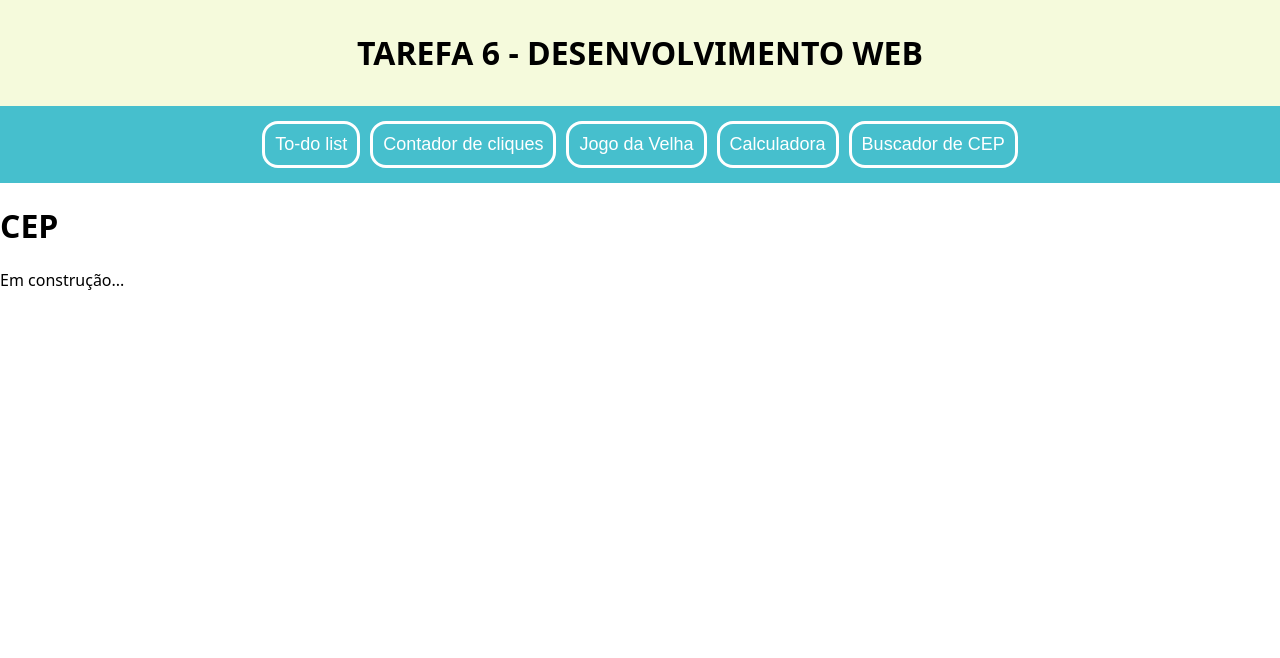
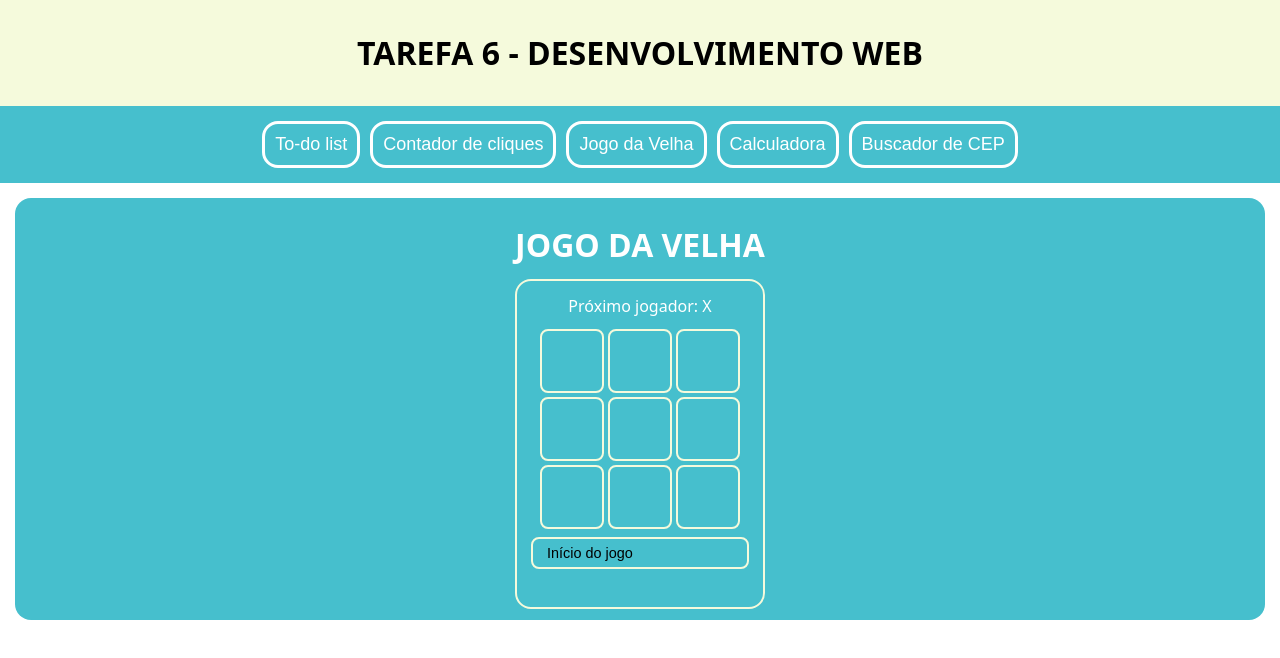
Before and after one commit to MarcosOTVieira/Tarefa_6_DW, a React (Create React App) app: page / in a window 1280 px wide. Both pictures are taken after a click on the button "Jogo da Velha". Shown: the top 658 px of the page. Built offline with nearby package versions, Linux system fonts and the light colour scheme.

Commit message:
Paginas de CEP e Jogo da velha finalizadas

```diff
--- a/src/css/Jogo.css
+++ b/src/css/Jogo.css
@@ -0,0 +1,98 @@
+.h1Jogo {
+  margin: 0;
+  width: auto;
+  height: auto;
+  display: flex;
+  justify-content: center;
+  align-items: center;
+}
+
+.gameContainer {
+  border: 2px solid #F5FADC;
+  border-radius: 1rem;
+  padding: 10px;
+  display: flex;
+  flex-direction: column;
+  align-items: center;
+  gap: 8px;
+}
+
+.status {
+  font-size: 1rem;
+  padding: 4px 2px;
+}
+
+.board {
+  display: flex;
+  flex-direction: column;
+  gap: 4px;
+}
+
+.board-row {
+  display: flex;
+  gap: 4px;
+}
+
+.square {
+  width: 64px;
+  height: 64px;
+  border-radius: 0.5rem;
+  border: 2px solid #F5FADC;
+  background: transparent;
+  font-size: 1.5rem;
+  font-weight: bold;
+  cursor: pointer;
+}
+
+.square:hover {
+  background-color: #F5FADC;
+  opacity: 0.5;
+}
+
+.gameHistoryContainer {
+  width: 100%;
+  max-height: 180px;
+  overflow-y: auto;
+}
+
+.moveList {
+  display: flex;
+  flex-direction: column;
+  gap: 6px;
+  padding: 0 4px;
+  margin: 0;
+  list-style: none;
+}
+
+.moveBtn {
+  width: 100%;
+  padding: 6px 14px;
+  border-radius: 0.5rem;
+  border: 2px solid #F5FADC;
+  background: transparent;
+  cursor: pointer;
+  font-size: 0.9rem;
+  text-align: left;
+}
+
+.moveBtn:hover {
+  background-color: #F5FADC;
+  opacity: 0.5;
+}
+
+@media (max-width: 480px) {
+  .gameContainer {
+    border-radius: 0.75rem;
+    padding: 8px;
+  }
+
+  .square {
+    width: 72px;
+    height: 72px;
+    font-size: 1.75rem;
+  }
+
+  .gameHistoryContainer {
+    max-height: 25vh;
+  }
+}
--- a/src/pages/Jogo.js
+++ b/src/pages/Jogo.js
@@ -1,8 +1,102 @@
-export default function CEP() {
-    return (
-        <div className="divCEP">
-            <h1 className="h1CEP">CEP</h1>
-            <p className="pCEP">Em construção...</p>
+import { useState } from 'react';
+import '../css/Jogo.css';
+
+function Square({ value, onSquareClick }) {
+  return (
+    <button className="square" onClick={onSquareClick}>
+      {value}
+    </button>
+  );
+}
+
+function Status({ winner, xIsNext }) {
+  return (
+    <div className="status">
+      {winner ? 'Vencedor: ' + winner : 'Próximo jogador: ' + (xIsNext ? 'X' : 'O')}
+    </div>
+  );
+}
+
+function Board({ squares, onPlay }) {
+  return (
+    <div className="board">
+      {[0, 3, 6].map((rowStart) => (
+        <div className="board-row" key={rowStart}>
+          {[0, 1, 2].map((col) => {
+            const i = rowStart + col;
+            return (
+              <Square
+                key={i}
+                value={squares[i]}
+                onSquareClick={() => onPlay(i)}
+              />
+            );
+          })}
         </div>
-    );
+      ))}
+    </div>
+  );
 }
+
+function MoveHistory({ history, onJumpTo }) {
+  return (
+    <ol className="moveList">
+      {history.map((_, move) => (
+        <li key={move}>
+          <button className="moveBtn" onClick={() => onJumpTo(move)}>
+            {move === 0 ? 'Início do jogo' : `Jogada #${move}`}
+          </button>
+        </li>
+      ))}
+    </ol>
+  );
+}
+
+function calculateWinner(squares) {
+  const lines = [
+    [0, 1, 2], [3, 4, 5], [6, 7, 8],
+    [0, 3, 6], [1, 4, 7], [2, 5, 8],
+    [0, 4, 8], [2, 4, 6],
+  ];
+  for (const [a, b, c] of lines) {
+    if (squares[a] && squares[a] === squares[b] && squares[a] === squares[c]) {
+      return squares[a];
+    }
+  }
+  return null;
+}
+
+export default function Game() {
+  const [history, setHistory] = useState([Array(9).fill(null)]);
+  const [currentMove, setCurrentMove] = useState(0);
+
+  const xIsNext = currentMove % 2 === 0;
+  const currentSquares = history[currentMove];
+  const winner = calculateWinner(currentSquares);
+
+  const handlePlay = (i) => {
+    if (winner || currentSquares[i]) return;
+
+    const nextSquares = currentSquares.slice();
+    nextSquares[i] = xIsNext ? 'X' : 'O';
+
+    const nextHistory = [...history.slice(0, currentMove + 1), nextSquares];
+    setHistory(nextHistory);
+    setCurrentMove(nextHistory.length - 1);
+  };
+
+  const jumpTo = (move) => setCurrentMove(move);
+
+  return (
+    <div className="divMain">
+      <h1 className="h1Jogo">JOGO DA VELHA</h1>
+      <div className="gameContainer">
+        <Status winner={winner} xIsNext={xIsNext} />
+        <Board squares={currentSquares} onPlay={handlePlay} />
+        <div className="gameHistoryContainer">
+          <MoveHistory history={history} onJumpTo={jumpTo} />
+        </div>
+      </div>
+    </div>
+  );
+}
```
